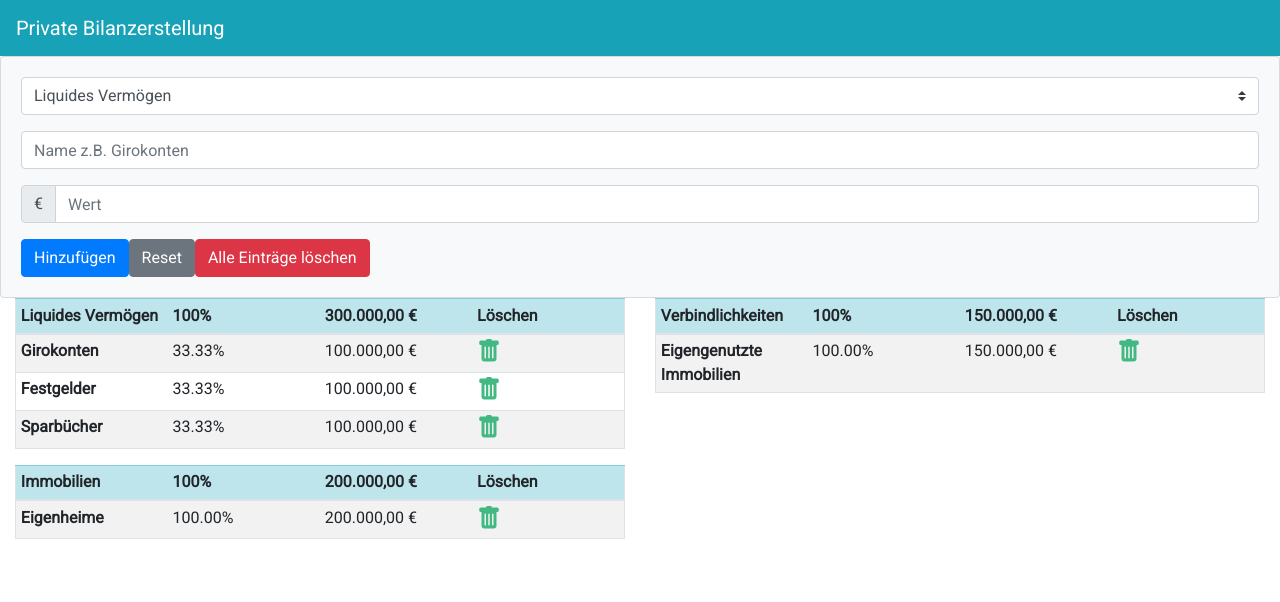
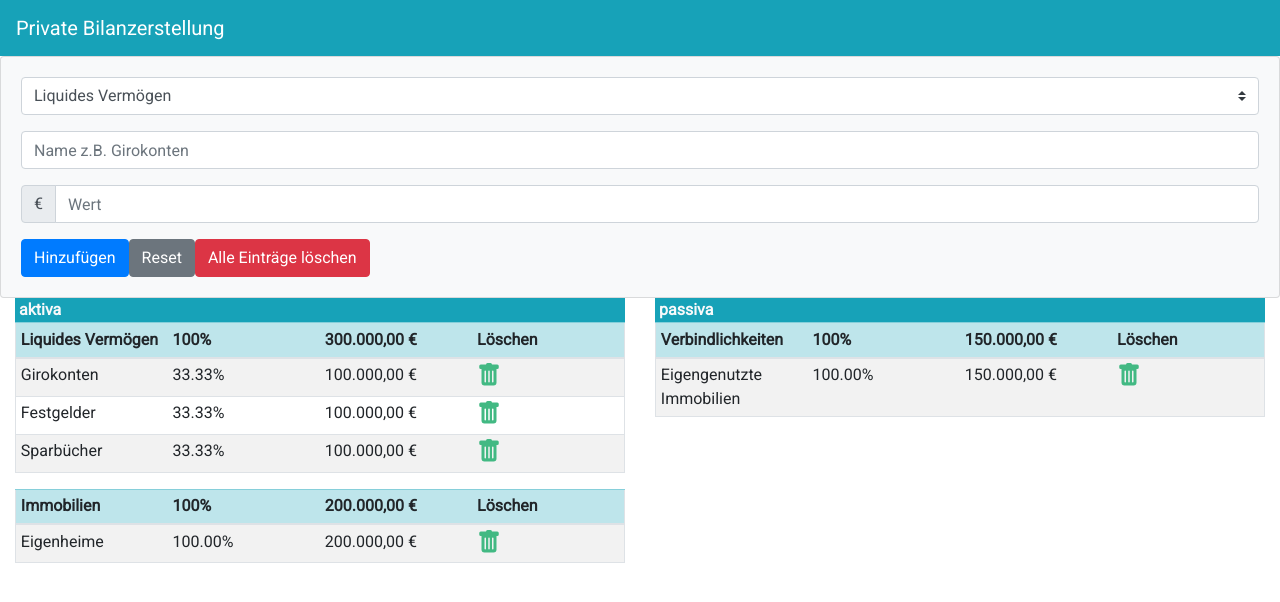
Before and after one commit to afshad1/pbs, a Vue app: page / in a window 1280 px wide. Shown: the top 602 px of the page. Built offline with nearby package versions, Linux system fonts and the light colour scheme.

Commit message:
added aktiva/passive header to table; select input now value objects with category

```diff
--- a/src/components/PBSForm.vue
+++ b/src/components/PBSForm.vue
@@ -53,7 +53,7 @@ export default {
   data() {
     return {
       form: {
-        types: 'liq',
+        types: { key: 'liq', cat: 'aktiva' },
         name: '',
         value: '',
       },
@@ -61,14 +61,14 @@ export default {
         {
           label: 'Aktiva',
           options: [
-            { value: 'liq', text: 'Liquides Vermögen' },
-            { value: 'immo', text: 'Immobilien' },
+            { value: { key: 'liq', cat: 'aktiva' }, text: 'Liquides Vermögen' },
+            { value: { key: 'immo', cat: 'aktiva' }, text: 'Immobilien' },
           ],
         },
         {
           label: 'Passiva',
           options: [
-            { value: 'verbind', text: 'Verbindlichkeiten' },
+            { value: { key: 'verbind', cat: 'passiva' }, text: 'Verbindlichkeiten' },
           ],
         },
       ],
@@ -98,9 +98,11 @@ export default {
       // this.clearForm();
     },
     createEntry() {
+      // console.log(this.form.types.key);
       const newEntry = {
         id: uuidv4(),
-        type: this.form.types,
+        cat: this.form.types.cat,
+        type: this.form.types.key,
         name: this.form.name,
         value: this.form.value,
       };
--- a/src/components/PBSTable.vue
+++ b/src/components/PBSTable.vue
@@ -4,6 +4,17 @@
       <b-row>
         <!-- For each category in cats -->
         <b-col v-for="k in cats" :key="k.cat">
+          <!-- <b-card no-body>
+            <template v-slot:header>
+      <h5 class="mb-0">Hello World</h5>
+    </template>
+            <div class="bg-success text-light">
+              {{ k.cat }}
+            </div>
+          </b-card> -->
+          <div class="px-1 bg-info text-light">
+            <b>{{ k.cat }}</b>
+          </div>
         <div v-for="type in types" :key="type.value">
           <b-table
           outlined fixed striped small
@@ -31,9 +42,9 @@
           </template>
 
           <!-- Show Type in Bold in cells -->
-          <template v-slot:cell(name)="data">
+          <!-- <template v-slot:cell(name)="data">
             <b>{{ data.value }}</b>
-          </template>
+          </template> -->
 
           <!-- Display delete button in cells -->
           <template v-slot:cell(delete)="data">
```
